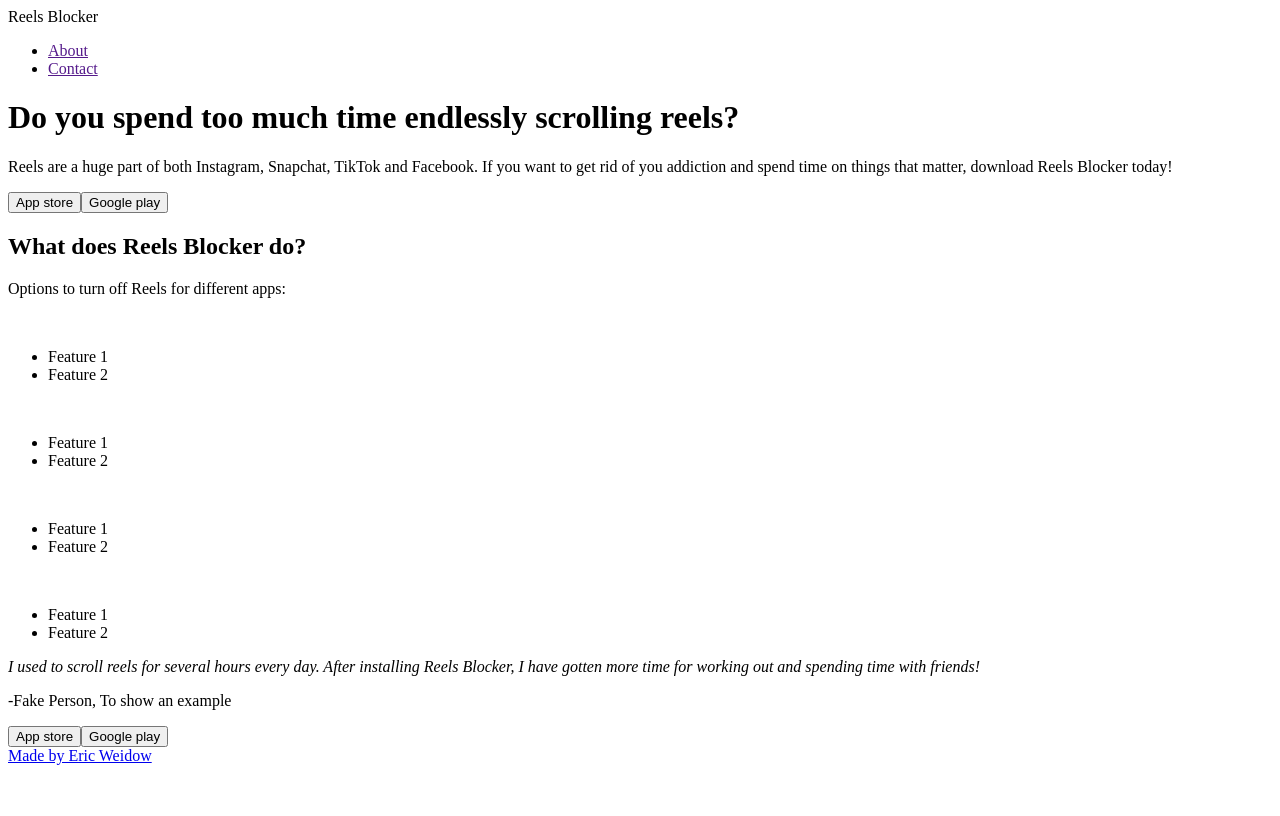
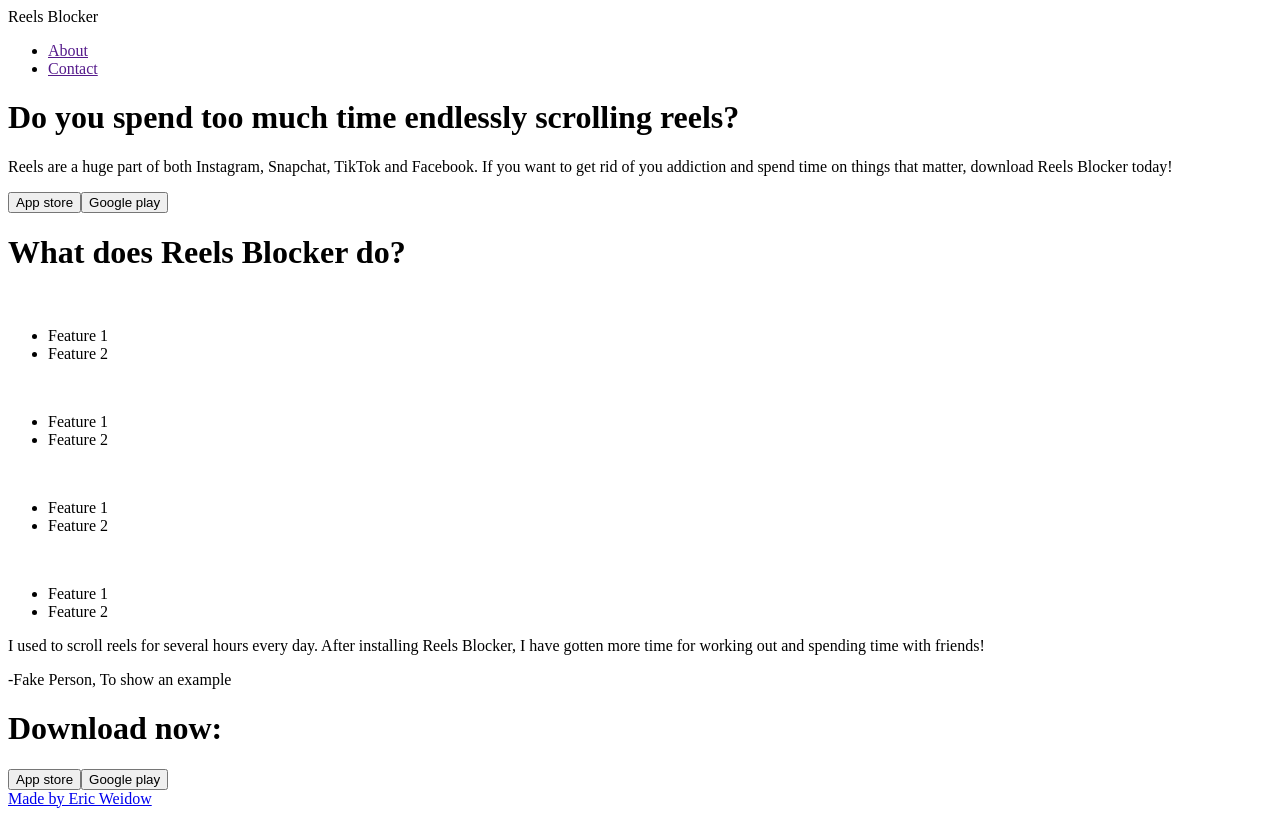
Before and after one commit to Studsministern/odin-landing-page, a plain HTML site: page index.html in a window 1280 px wide. Drawn offline with Linux system fonts and the light colour scheme.

Commit message:
Change structure of index.html
- Moved out divs from content class to allow the same padding being
applied to each new element on the page.
- Removed paragraph in information.
- Removed italics from HTML document, uses css formatting instead.

```diff
--- a/index.html
+++ b/index.html
@@ -16,7 +16,6 @@
         </ul>
     </div>
 
-    <div class="content">
     <div class="introduction">
         <div class="introduction-text">
             <h1>Do you spend too much time endlessly scrolling reels?</h1>
@@ -27,9 +26,9 @@
             <button href="">Google play</button>
         </div>
     </div>
+
     <div class="information">
-            <h2>What does Reels Blocker do?</h2>
-            <p>Options to turn off Reels for different apps:</p>
+        <h1>What does Reels Blocker do?</h1>
         <div class="social-media-icons">
             <div class="instagram">
                 <img class="icon">
@@ -61,12 +60,16 @@
             </div>
         </div>
     </div>
+
     <div class="reviews">
-            <div>
-                <p class="review-text"><i>I used to scroll reels for several hours every day. After installing Reels Blocker, I have gotten more time for working out and spending time with friends!</i></p>
+        <div class="review-box">
+            <p class="review-text">I used to scroll reels for several hours every day. After installing Reels Blocker, I have gotten more time for working out and spending time with friends!</p>
             <p class="review-user">-Fake Person, To show an example</p>
         </div>
     </div>
+
+    <div class="downloads">
+        <h1>Download now:</h1>
         <div class="app-store-links">
             <button href="">App store</butt>
             <button href="">Google play</button>
```
Lines whose indentation alone changed are shown as unchanged.
